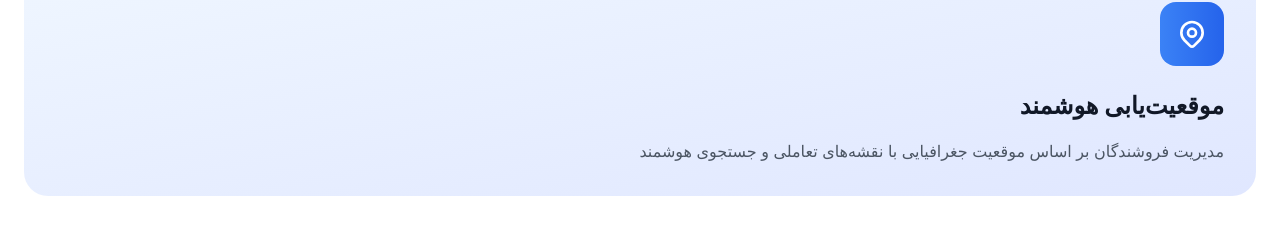
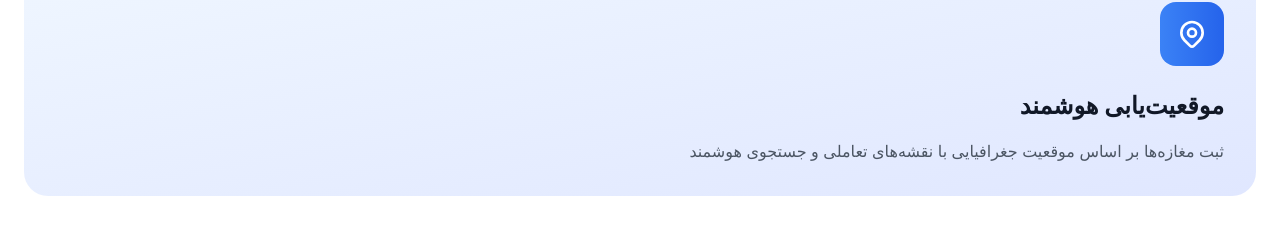
Before and after one commit to smnshzh/estelam, a Next.js app: page / in a window 1280 px wide. Shown: the part 1159-1387 px from the top of the page. Built offline with nearby package versions, Linux system fonts and the light colour scheme.

Commit message:
Update feature description to focus on shop registration instead of seller management

```diff
--- a/src/app/page.tsx
+++ b/src/app/page.tsx
@@ -164,7 +164,7 @@ export default function Home() {
                 </div>
                 <h3 className="text-2xl font-bold text-gray-900 mb-4">موقعیت‌یابی هوشمند</h3>
                 <p className="text-gray-600 leading-relaxed">
-                  مدیریت فروشندگان بر اساس موقعیت جغرافیایی با نقشه‌های تعاملی و جستجوی هوشمند
+                  ثبت مغازه‌ها بر اساس موقعیت جغرافیایی با نقشه‌های تعاملی و جستجوی هوشمند
                 </p>
               </div>
 
@@ -345,13 +345,13 @@ export default function Home() {
                       <path strokeLinecap="round" strokeLinejoin="round" strokeWidth={2} d="M5 13l4 4L19 7" />
                     </svg>
                     پشتیبانی اختصاصی
-                  </li>
+          </li>
                   <li className="flex items-center text-gray-600">
                     <svg className="w-5 h-5 text-green-500 mr-3" fill="none" viewBox="0 0 24 24" stroke="currentColor">
                       <path strokeLinecap="round" strokeLinejoin="round" strokeWidth={2} d="M5 13l4 4L19 7" />
                     </svg>
                     سفارشی‌سازی کامل
-                  </li>
+          </li>
                 </ul>
                 <Link href="#contact" className="w-full bg-gray-900 text-white py-3 rounded-xl font-semibold text-center block hover:bg-gray-800 transition-colors">
                   تماس بگیرید
@@ -395,7 +395,7 @@ export default function Home() {
                     <span className="text-white font-bold text-lg">🏪</span>
                   </div>
                   <h3 className="text-2xl font-bold text-white">استعلام</h3>
-                </div>
+        </div>
                 <p className="text-gray-400 mb-6">
                   پلتفرم پیشرفته مدیریت فروشندگان با قابلیت‌های مدرن و کاربردی
                 </p>
@@ -443,7 +443,7 @@ export default function Home() {
               <p>&copy; ۲۰۲۴ استعلام. تمام حقوق محفوظ است.</p>
             </div>
           </div>
-        </footer>
+      </footer>
       </main>
     </div>
   );
```
